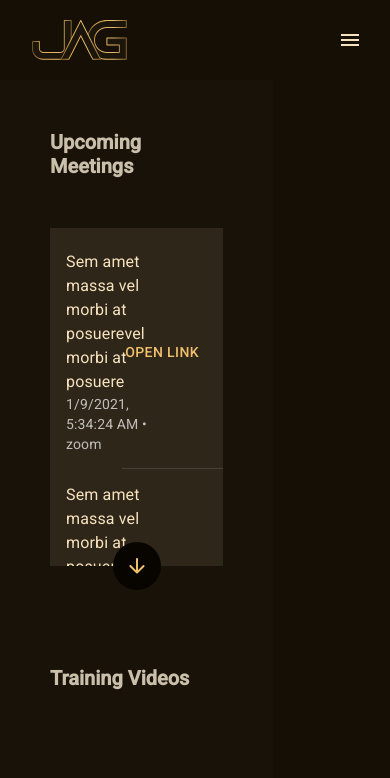
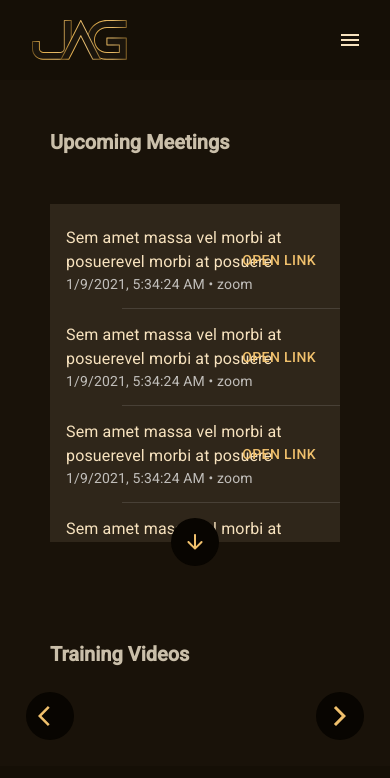
Before and after one commit to Mohanbarman/jag-portal, a React (Create React App) app: page / in a window 390 px wide. Shown: the top 778 px of the page. Built offline with nearby package versions, Linux system fonts and the light colour scheme.

Commit message:
Adding training video arrows for navigation

```diff
--- a/src/components/TrainingVideos.js
+++ b/src/components/TrainingVideos.js
@@ -16,6 +16,7 @@ const TrainingVideos = () => {
   return(
     <div className='training-videos-content'>
       <h3 className='dashboard-subheading'>Training videos</h3>
+      <div className='training-videos-container-outer'>
         <div ref={trainingVideosContainerRef} className='training-videos-container'>
           {demoTrainingVideos.map((videoID, index) => (
             <YouTube
@@ -24,7 +25,6 @@ const TrainingVideos = () => {
               className='youtube-video-item-training'
             />
           ))}
-
         <div className='icon-btn-container-left'>
           <IconButton onClick={() => _handleScroll(-400)} className='upcoming-meetings-scroll-btn' color='primary' variant='filled'>
             <ArrowBackIos/>
@@ -36,6 +36,7 @@ const TrainingVideos = () => {
             <ArrowForwardIos/>
           </IconButton>
         </div>
+        </div>
 
       </div>
     </div>
--- a/src/index.css
+++ b/src/index.css
@@ -709,7 +709,7 @@ Dashboard
     overflow: auto;
     gap: 2rem;
     scrollbar-width: none;
-    position: relative;
+    scroll-behavior: smooth;
 }
 
 .upcoming-meetings-section {
@@ -738,5 +738,16 @@ Dashboard
     left: -1.5rem;
 }
 .icon-btn-container-right {
-    right: 1.5rem;
+    right: -1.5rem;
 }
+
+.training-videos-container-outer {
+    position: relative;
+}
+
+
+@media (max-width: 1200px) {
+    .home-auth-left-section {
+        width: 100%;
+    }
+}
```
Also changed, not shown: 1 other file (tests, documents, lock files or other folders). Lines whose indentation alone changed are shown as unchanged.
